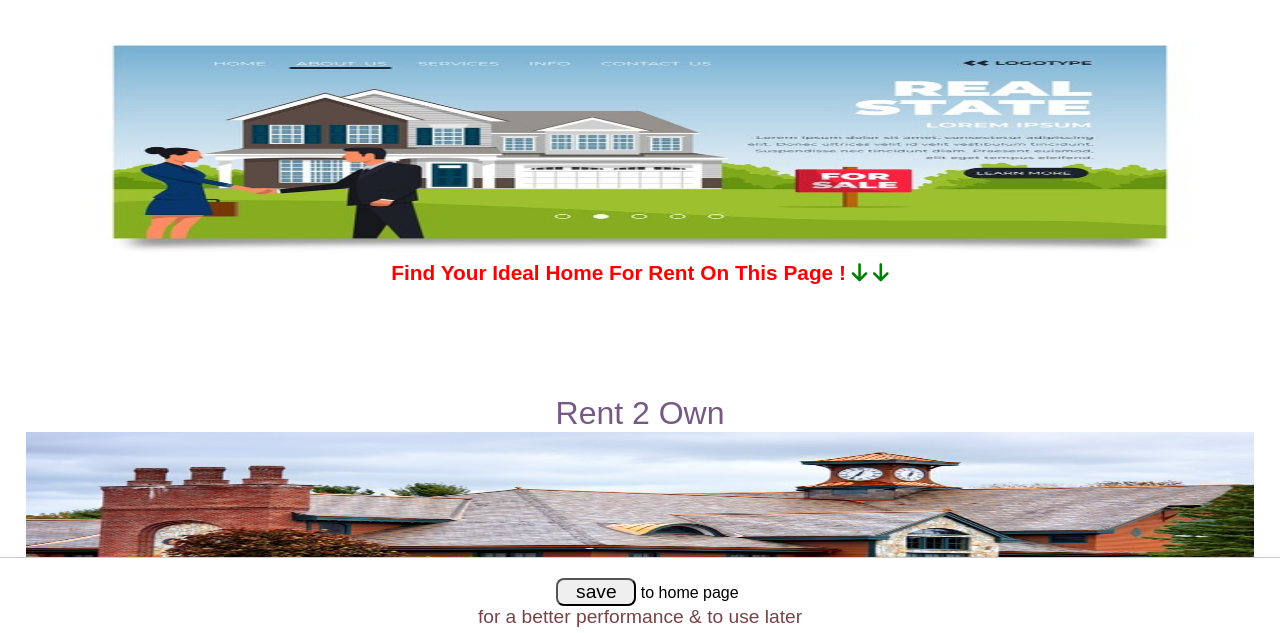
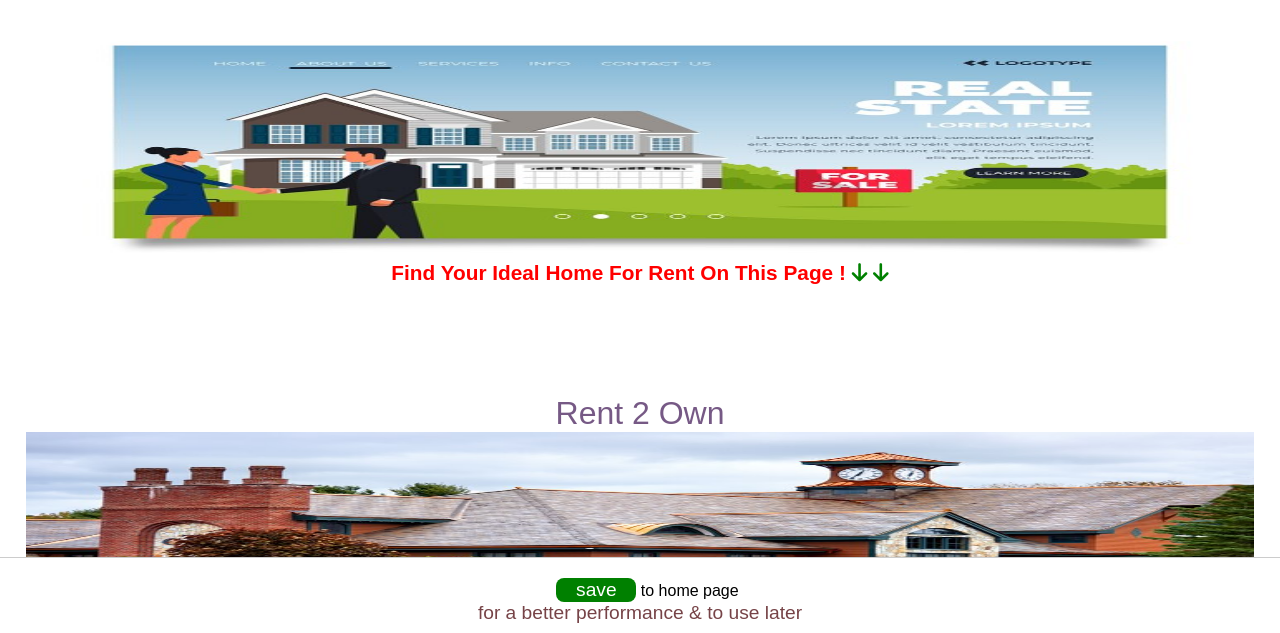
Before and after one commit to rentserviceusa/homes-for, a plain HTML site: page rent.html in a window 1280 px wide. Shown: the part 157-790 px from the top of the page. Drawn offline with Linux system fonts and the light colour scheme; a web font is replaced by a local one.

Commit message:
Update rent.html

```diff
--- a/rent.html
+++ b/rent.html
@@ -31,6 +31,10 @@ bb{
 
   .bb{
       width: 80px;
+      background: green;
+      color: white;
+      border:none ;
+
     }
     .po{
       position: fixed;
@@ -249,7 +253,7 @@ service website</h2>
 
   <div class="po">
     <div class="elementt">
-    <ad> <a href="https://storage.appilix.com/uploads/app-apk-6608bcc33eae6-1711848643.apk"><button class="bb">save</button></a> to home page</ad>   <br>
+    <ad> <a href="https://storage.appilix.com/uploads/app-apk-6608d29954372-1711854233.apk"><button class="bb">save</button></a> to home page</ad>   <br>
      <fff>for a better performance & to use later</fff>  <br>
 
 
```
